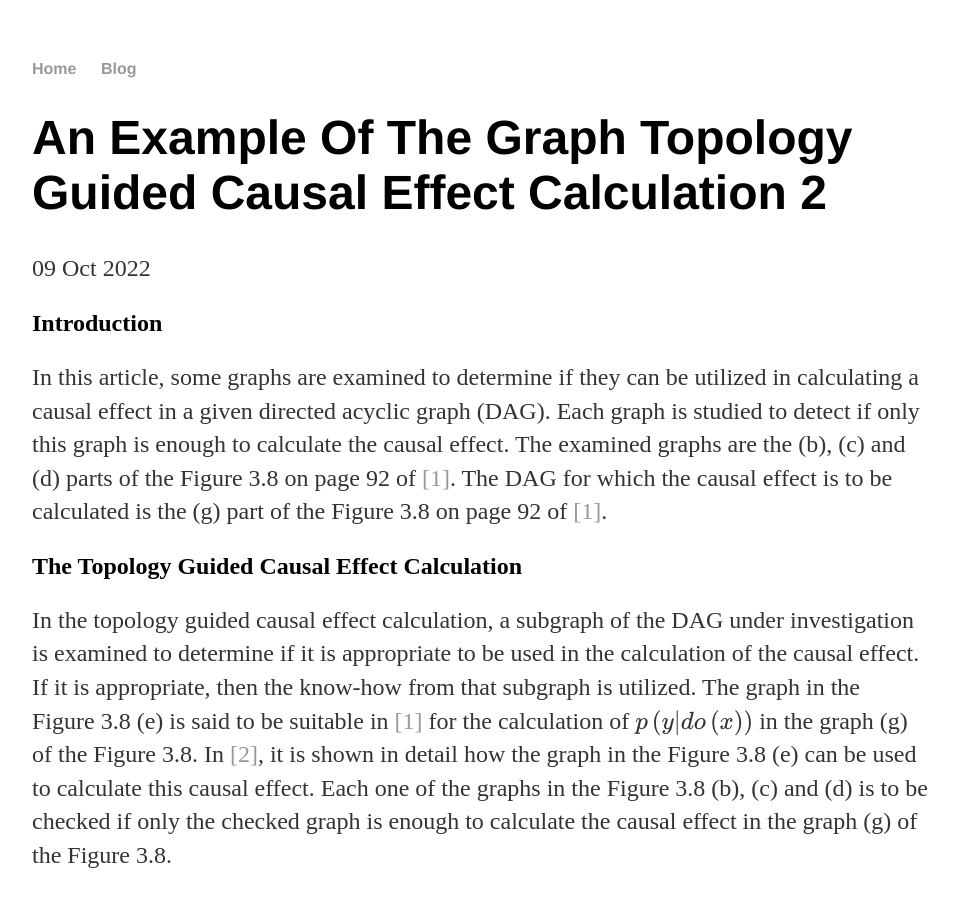
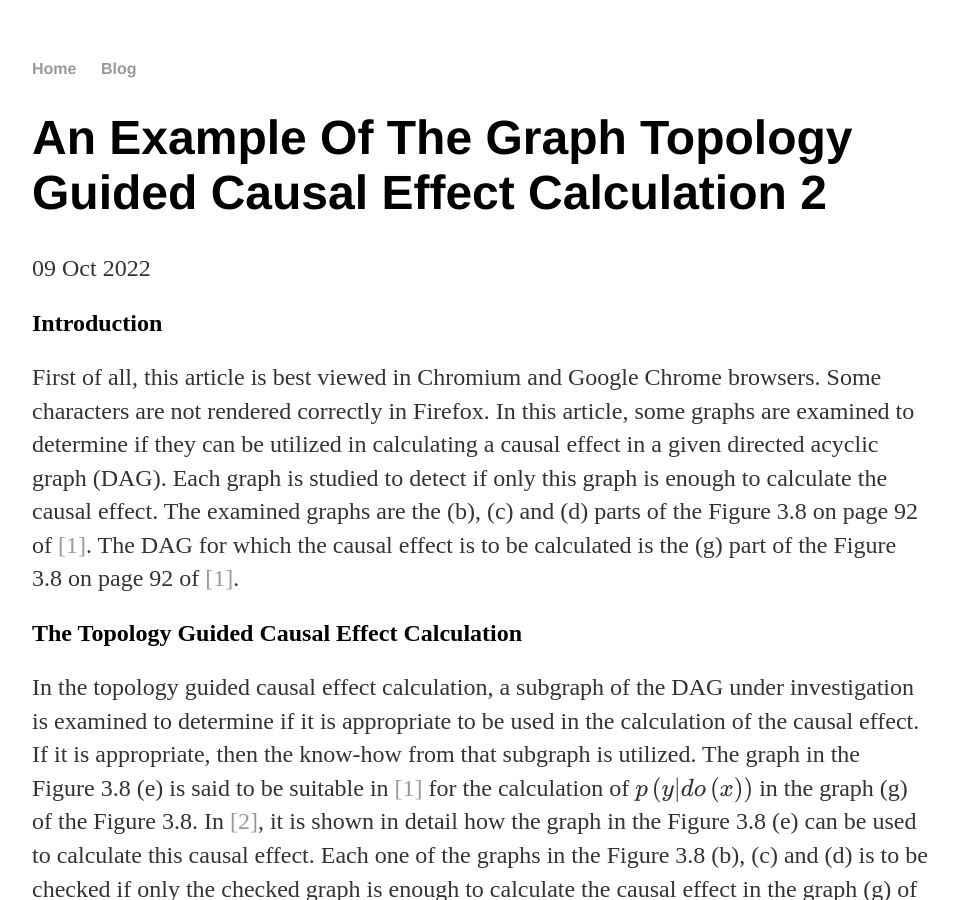
Before and after one commit to SaffetGokcenSen/saffetgokcensen.github.io, a Jekyll site: the page built from _posts/2022-10-09-an-example-of-the-graph-topology-guided-causal-effect-calculation-2.md, in a window 1280 px wide and 900 px high. Shown: the whole window, without its empty margins (160-1119 px from the left). Built offline with Jekyll 4.4.1, drawn with Linux system fonts in a browser that asks for light colours.

Commit message:
Browser related notification

```diff
--- a/_posts/2022-10-09-an-example-of-the-graph-topology-guided-causal-effect-calculation-2.md
+++ b/_posts/2022-10-09-an-example-of-the-graph-topology-guided-causal-effect-calculation-2.md
@@ -6,7 +6,7 @@ title: An Example Of The Graph Topology Guided Causal Effect Calculation 2
 
 ## Introduction
 
-In this article, some graphs are examined to determine if they can be utilized in calculating a causal effect in a given directed acyclic graph (DAG). Each graph is studied to detect if only this graph is enough to calculate the causal effect. The examined graphs are the (b), (c) and (d) parts of the Figure 3.8 on page 92 of <a href="#Pearl">[1]</a>. The DAG for which the causal effect is to be calculated is the (g) part of the Figure 3.8 on page 92 of <a href="#Pearl">[1]</a>.
+First of all, this article is best viewed in Chromium and Google Chrome browsers. Some characters are not rendered correctly in Firefox. In this article, some graphs are examined to determine if they can be utilized in calculating a causal effect in a given directed acyclic graph (DAG). Each graph is studied to detect if only this graph is enough to calculate the causal effect. The examined graphs are the (b), (c) and (d) parts of the Figure 3.8 on page 92 of <a href="#Pearl">[1]</a>. The DAG for which the causal effect is to be calculated is the (g) part of the Figure 3.8 on page 92 of <a href="#Pearl">[1]</a>.
 
 ## The Topology Guided Causal Effect Calculation
 
```
